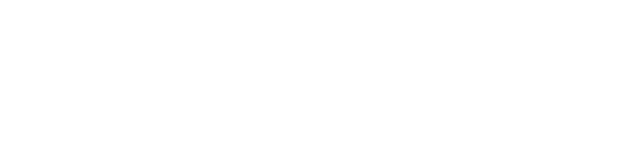
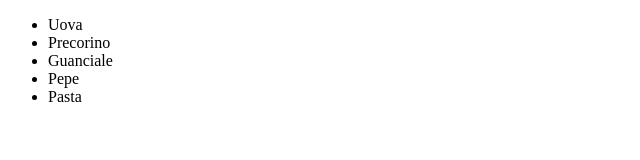
Before and after one commit to zGiusee/js-lista-spesa, a plain HTML site: page index.html in a window 1280 px wide. Shown: the whole page, without its empty margins (0-640 px from the left). Drawn offline with Linux system fonts and the light colour scheme.

Commit message:
[UPDATE] exercise done

```diff
--- a/index.html
+++ b/index.html
@@ -7,7 +7,7 @@
 </head>
 <body>
     <div>
-        <ul id="list"></ul>
+        <ul id="lista_della_spesa"></ul>
     </div>
     <script type="text/javascript" src="./js/script.js"></script>
 </body>
--- a/js/script.js
+++ b/js/script.js
@@ -0,0 +1,19 @@
+
+// CREO L'ARRAY CHE CONTENGA GLI INGREDIENTI
+const list = ["Uova", "Precorino", "Guanciale", "Pepe", "Pasta"];
+
+// INDICO LA LISTA NEL FILE HTML
+const list_container = document.getElementById("lista_della_spesa");
+
+let i = 0;
+
+// ESEGUO IL CICLO CHE MOSTRI NEL DOCUMENTO HTML I COMPONENTI DELL'ARRAY
+while(i < list.length){
+
+    let li = `<li>${list[i]}</li>`;
+
+    list_container.innerHTML += li;
+
+    i++;
+
+}
```
